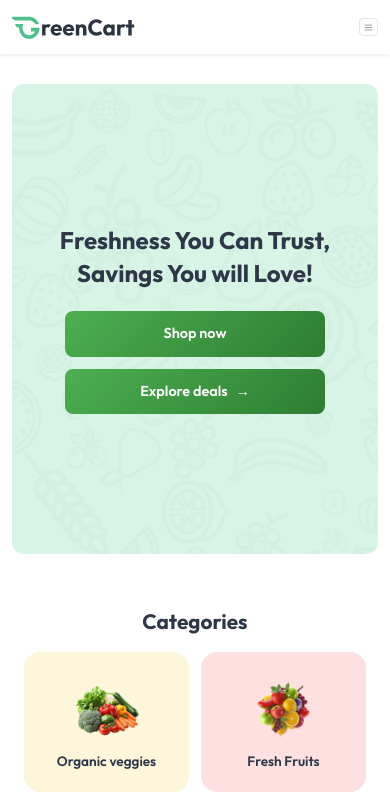
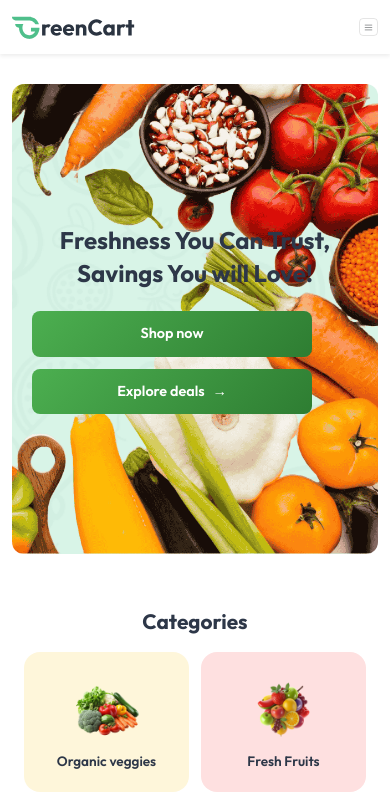
Before and after one commit to Akash520820/Greencart, a React (Vite) app: page / in a window 390 px wide. Shown: the top 803 px of the page. Built offline with nearby package versions, Linux system fonts and the light colour scheme; the HTML template or start-up script is replaced by a standard one.

Commit message:
mainBanner-problem

```diff
--- a/src/Client/ClientsComponent/MainBanner.css
+++ b/src/Client/ClientsComponent/MainBanner.css
@@ -72,6 +72,7 @@
 .MainBannerButtonSecondary:hover {
   background-color: #38a169 !important;
   color: white !important;
+
   transform: translateY(-2px);
   box-shadow: 0 4px 12px rgba(72, 187, 120, 0.4);
 }
@@ -111,32 +112,21 @@
     border-radius: 15px;
     margin-bottom: 30px;
     min-height: 400px;
-    background-position: center center;
-    display: flex;
-    align-items: center;
-  }
-
-  .MainBannerRow {
-    min-height: 400px;
-    display: flex;
-    align-items: center;
-    justify-content: center;
-  }
-
-  .MainBannerContent {
-    padding: 30px 15px;
-    text-align: center;
-    display: flex;
-    flex-direction: column;
-    align-items: center;
-    justify-content: center;
-    width: 100%;
+    background-position: right center;
   }
 
   .MainBannerHeading {
     font-size: 1.75rem;
     margin-bottom: 25px;
     line-height: 1.4;
+  }
+
+  .MainBannerRow {
+    min-height: 400px;
+  }
+
+  .MainBannerContent {
+    padding: 30px 15px;
     text-align: center;
   }
 
@@ -144,8 +134,6 @@
     justify-content: center;
     flex-direction: column;
     gap: 12px;
-    align-items: center;
-    width: 100%;
   }
 
   .MainBannerButtonPrimary,
@@ -162,33 +150,20 @@
     padding: 35px 10px;
     border-radius: 12px;
     min-height: 380px;
-    display: flex;
-    align-items: center;
   }
 
   .MainBannerHeading {
     font-size: 1.5rem;
     margin-bottom: 20px;
-    text-align: center;
   }
 
   .MainBannerContent {
     padding: 25px 10px;
-    display: flex;
-    flex-direction: column;
-    align-items: center;
-    justify-content: center;
-  }
-
-  .MainBannerButtons {
-    width: 100%;
-    align-items: center;
   }
 
   .MainBannerButtonPrimary,
   .MainBannerButtonSecondary {
     padding: 12px 20px;
     font-size: 0.9rem;
-    max-width: 260px;
   }
 }
```
